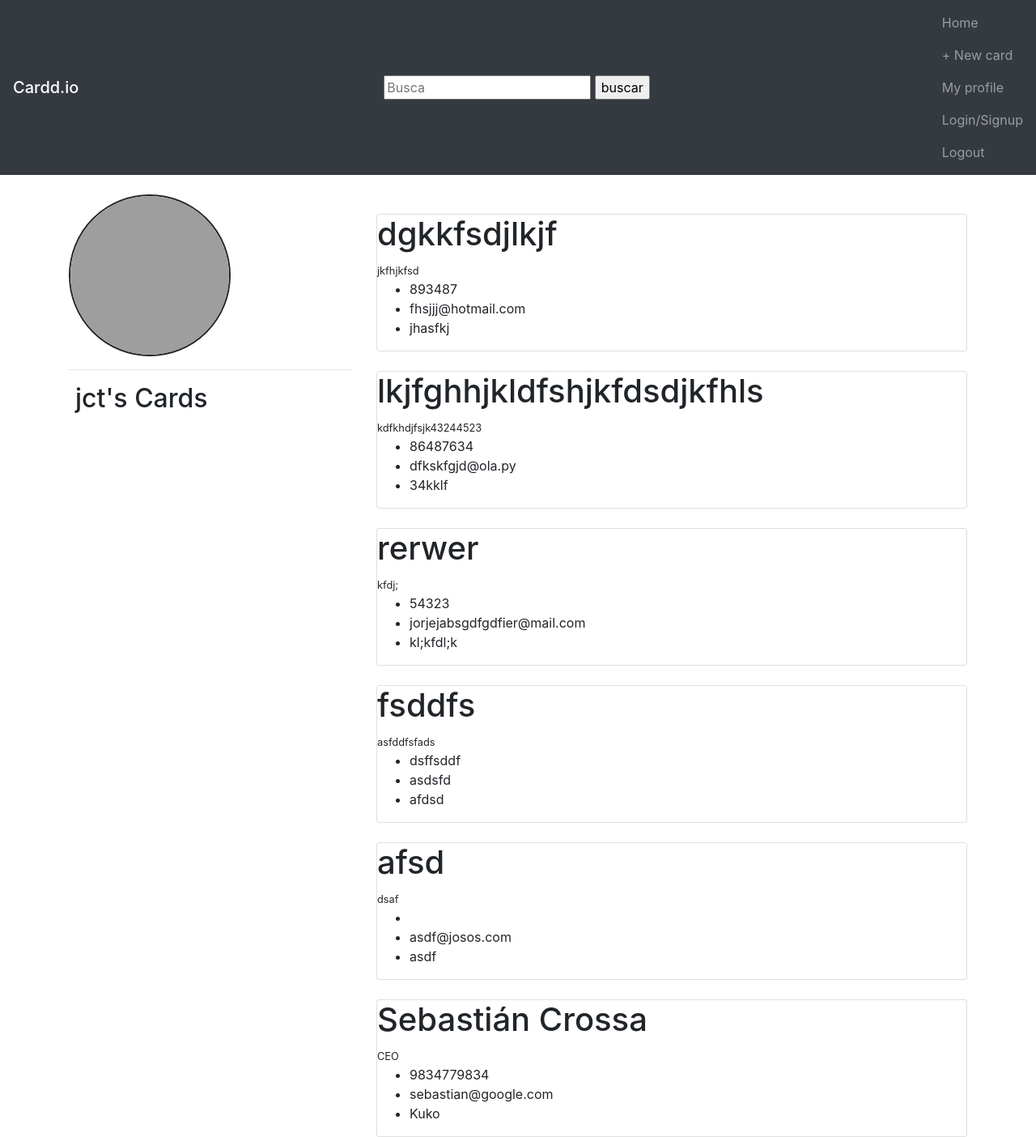
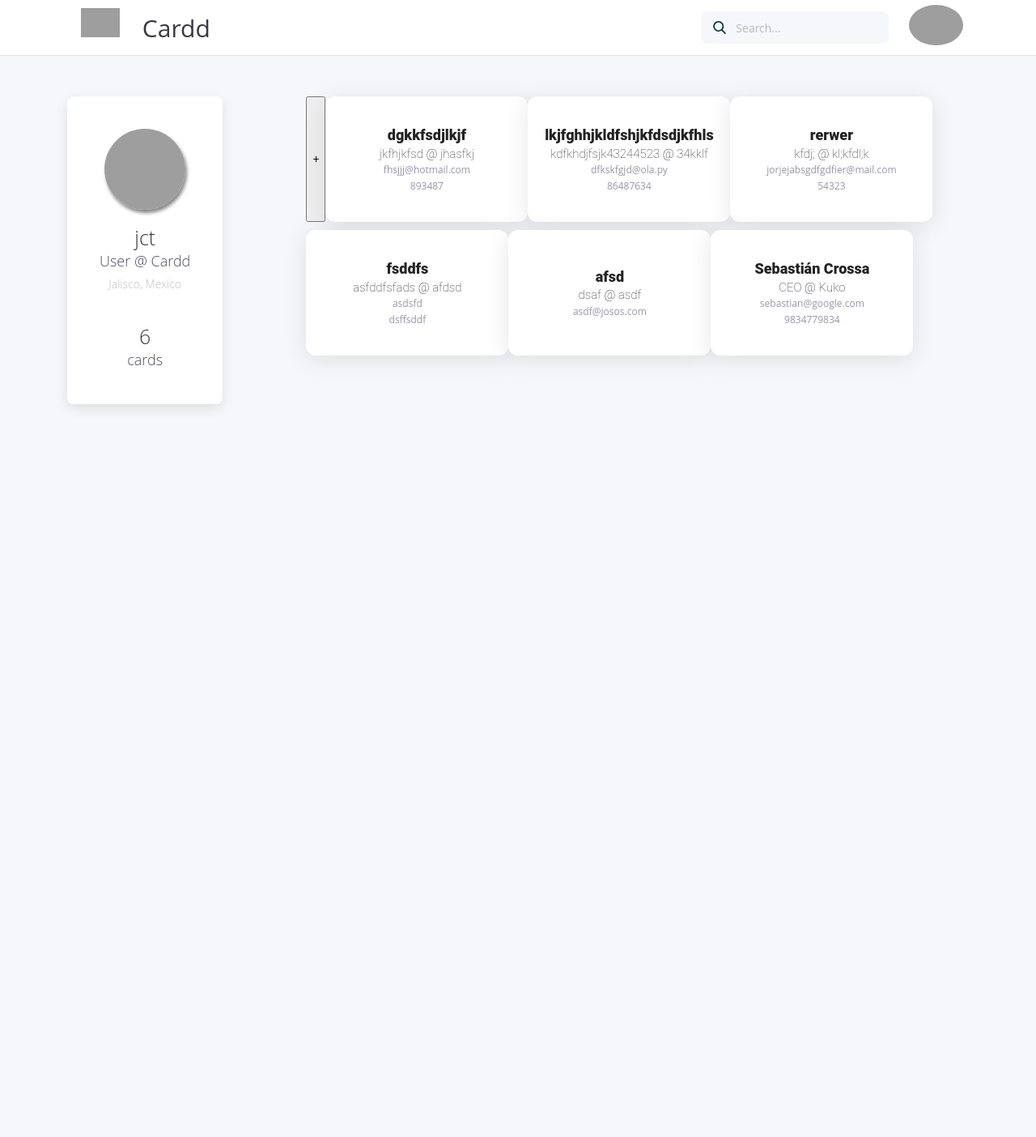
Before and after one commit to JonathanChavezTamales/Cardd, a Django app: page /me in a window 1280 px wide. Shown: the whole page at 81% size. After the commit the page ends 504 px from the top, so only its background shows below. Run offline with Django 3.2, Linux system fonts and the light colour scheme; a user stored in the database is signed in; data comes from the database, SQL or seed files in the repository; both versions use the stored data as it was after the commit; some libraries are stand-ins or nearby versions; grey boxes are pictures that could not be loaded.

Commit message:
it works

```diff
--- a/cardd/settings.py
+++ b/cardd/settings.py
@@ -138,6 +138,10 @@ MEDIA_URL = '/media/'
 LOGIN_REDIRECT_URL = '/home'
 LOGOUT_REDIRECT_URL = '/home'
 
+STATICFILES_DIRS = [
+    os.path.join(BASE_DIR, "static"),
+]
+
 
 ## PRODUCTION
 
--- a/cardd/urls.py
+++ b/cardd/urls.py
@@ -21,6 +21,10 @@ from cards.views import all_cards_view, new_card_view
 from user.views import my_user_view, signup_view, user_view
 from django.conf.urls import url, include
 from django.contrib.auth import views as auth_views
+from django.http import HttpResponseRedirect
+from django.views.generic import TemplateView
+
+
 
 
 
@@ -43,4 +47,9 @@ urlpatterns = [
     path('logout', auth_views.logout),
     url(r'^oauth/', include('social_django.urls', namespace='social')),
 
+    #Errors
+
+    url('503', TemplateView.as_view(template_name='errors/503.html'),
+    name='503')
+
 ]+ static(settings.MEDIA_URL, document_root=settings.MEDIA_ROOT)
--- a/templates/base.html
+++ b/templates/base.html
@@ -1,54 +1,115 @@
+{% load staticfiles %}
 <!DOCTYPE html>
 <html lang="en">
 <head>
   <meta charset="UTF-8">
   <meta name="viewport" content="width=device-width, initial-scale=1.0">
   <meta http-equiv="X-UA-Compatible" content="ie=edge">
-  <link rel="stylesheet" href="https://stackpath.bootstrapcdn.com/bootstrap/4.2.1/css/bootstrap.min.css" integrity="sha384-GJzZqFGwb1QTTN6wy59ffF1BuGJpLSa9DkKMp0DgiMDm4iYMj70gZWKYbI706tWS" crossorigin="anonymous">
+  <link rel="stylesheet" href="{% static '/css/main.css' %}">
   <title>Cardd</title>
 </head>
 <body>
-  <nav class="navbar expand-lg navbar-dark bg-dark">
-    <span class="navbar-brand mb-0 h1">Cardd.io</span>
+  <div id="header-background">
+    <section id='header'>
+      <div class="wrapper" id='navbar-wrapper'>
+        <span >
+          <a sty href="/home" id="title" >
+            <img class="logo-nav" src="{%static 'img/logo.png'%}">
+            <span>Cardd</span>
+          </a>
+        </span>
+        <div id="header-right">
+          <div class="search-container">
+              <?xml version="1.0" encoding="iso-8859-1"?>
+              <!-- Generator: Adobe Illustrator 19.0.0, SVG Export Plug-In . SVG Version: 6.00 Build 0)  -->
+              <svg xmlns="http://www.w3.org/2000/svg" xmlns:xlink="http://www.w3.org/1999/xlink" version="1.1" id="Capa_1" x="0px" y="0px" viewBox="0 0 56.966 56.966" style="enable-background:new 0 0 56.966 56.966;" xml:space="preserve" width="512px" height="512px">
+                <path d="M55.146,51.887L41.588,37.786c3.486-4.144,5.396-9.358,5.396-14.786c0-12.682-10.318-23-23-23s-23,10.318-23,23  s10.318,23,23,23c4.761,0,9.298-1.436,13.177-4.162l13.661,14.208c0.571,0.593,1.339,0.92,2.162,0.92  c0.779,0,1.518-0.297,2.079-0.837C56.255,54.982,56.293,53.08,55.146,51.887z M23.984,6c9.374,0,17,7.626,17,17s-7.626,17-17,17  s-17-7.626-17-17S14.61,6,23.984,6z" fill="#053535"/>
+                <g>
+                </g>
+                <g>
+                </g>
+                <g>
+                </g>
+                <g>
+                </g>
+                <g>
+                </g>
+                <g>
+                </g>
+                <g>
+                </g>
+                <g>
+                </g>
+                <g>
+                </g>
+                <g>
+                </g>
+                <g>
+                </g>
+                <g>
+                </g>
+                <g>
+                </g>
+                <g>
+                </g>
+                <g>
+                </g>
+              </svg>
 
-    <form class="" method="">
-      <input type="text" name="id" value="" placeholder="Busca">
-      <input type="submit" name="" value="buscar">
-    </form>
+              <input id="input-field" type="text" placeholder="Search...">
+          </div>
 
-    <ul class="navbar-nav">
-      <li class="nav-item">
-        <a class="nav-link" href="/home">Home</a>
-      </li>
-      <li class="nav-item">
-        <a class="nav-link" href="/new_card">+ New card</a>
-      </li>
-      <li class="nav-item">
-        <a class="nav-link" href="/me">My profile</a>
-      </li>
-      <li class="nav-item">
-        <a class="nav-link" href="/signup">Login/Signup</a>
-      </li>
+          {% if user.is_authenticated %}
 
-      {% if user.is_authenticated %}
-      <li class="nav-item">
-        <a class="nav-link" href="/logout">Logout</a>
-      </li>
+          <div class="dropdown">
+            <div class="dropdown_clickable">
+                <a href="javascript:void(0);" class="drop-button" onclick="displayDropdown()"></a>
 
-      {% endif %}
+                {%if detailed.extra_data.access_token.screen_name != null %}
 
-    </ul>
-  </nav>
 
-  <div class="container mt-4">
+                <img style="border-radius: 50%;" src="https://avatars.io/twitter/{{detailed.extra_data.access_token.screen_name}}/profile_image?size=original" alt="User profile pic">
 
-    {% block content %}
+                {% endif %}
 
-    {% endblock %}
+                {%if detailed.extra_data.access_token.screen_name == null %}
+                <img style="border-radius: 50%;" src="https://www.r-users.com/wp-content/plugins/all-in-one-seo-pack/images/default-user-image.png" alt="User profile pic">
 
+                {% endif %}
+
+            </div>
+            <div class="dropdown-content" id="myDropdown">
+              <a href="/me">Profile</a>
+              <a href="/503">Settings</a>
+
+
+              <a href="/logout">Logout</a>
+
+            </div>
+          </div>
+
+          {% endif %}
+
+          {% if user.is_authenticated == False %}
+
+          <a href="signup">Login/Signup</a>
+
+          {% endif %}
+
+
+        </div>
+      </div>
+    </section>
   </div>
 
+  {% block content %}
 
+  {% endblock %}
+
+  {% include 'modal.html' %}
+
+  <script src="{% static 'js/app.js' %}"></script>
+  <script src="{% static 'js/vendors.js' %}"></script>
 
 </body>
 </html>
--- a/templates/cards/card_element.html
+++ b/templates/cards/card_element.html
@@ -1,16 +1,8 @@
-<div class="mt-4">
-  <div class="card">
-    <div class="front">
-      <div class="logo"><span></span></div>
-    </div>
-    <div class="back">
-      <h1>{{card.name}}</h1>
-      <small>{{card.position}}</small>
-      <ul>
-        <li>{{card.phone}}</li>
-        <li>{{card.email}}</li>
-        <li>{{card.company}}</li>
-        </ul>
-    </div>
+<div class="card">
+  <div class="card-text">
+    <h3>{{card.name}}</h3>
+    <h4>{{card.position}} @ {{card.company}}</h4>
+    <p>{{card.email}}</p>
+    <p>{{card.phone}}</p>
   </div>
 </div>
--- /dev/null
+++ b/templates/modal.html
@@ -0,0 +1,40 @@
+<div class="modal" id="modal_create-account">
+    <div class="modal-content">
+      <span class="close_button">&times;</span>
+      <h1>Add card</h1>
+
+      <div id="modal_inputs" style="text-align: center;">
+
+        <form class="" >{%csrf_token%}
+
+          <input type="text" class="modal_input" id="modal_input_name" placeholder="Name*">
+          <input type="text" class="modal_input" id="modal_input_position" placeholder="Current role*">
+          <input type="text" class="modal_input" id="modal_input_company" placeholder="Company*">
+          <input type="text" class="modal_input" id="modal_input_email" placeholder="Email*">
+          <input type="text" class="modal_input" id="modal_input_phone" placeholder="Phone number">
+
+          <div id="radio-buttons">
+            <input  id="isPublic" type="checkbox" name="card_state" value="Publics" checked>
+            <label for="isPublic">Public</label>
+          </div>
+
+          {% if user.is_authenticated == False %}
+
+          <hr>
+
+          <a href="/signup" id="modal_create-card">Create card</a>
+
+          {% endif %}
+
+          {% if user.is_authenticated == True %}
+
+          <button href="signup" id="modal_create-card">Create card</a>
+
+          {% endif %}
+
+
+        </form>
+
+      </div>
+    </div>
+  </div>
--- a/templates/user/user.html
+++ b/templates/user/user.html
@@ -2,43 +2,47 @@
 
 {% block content %}
 
-<div class="row">
+<section class="profile">
+  <div id="profile_info">
 
-  <div class="col-sm-4">
-    {%if detailed.extra_data.access_token.screen_name != null %}
-    <img class=""
-    src="https://avatars.io/twitter/{{detailed.extra_data.access_token.screen_name}}/profile_image?size=original"
-     alt="" width="200px" height="200px" style="border-radius: 50%; border: 2px solid;">
-    {%endif%}
-    {%if detailed.extra_data.access_token.screen_name == null %}
-    <img src="https://www.r-users.com/wp-content/plugins/all-in-one-seo-pack/images/default-user-image.png"
-     alt="" width="200px" height="200px" style="border-radius: 50%; border: 2px solid;">
+      {%if detailed.extra_data.access_token.screen_name != null %}
 
-    {%endif%}
+      <img style="border-radius: 50%; box-shadow: 2px 4px 4px #888;" src="https://avatars.io/twitter/{{detailed.extra_data.access_token.screen_name}}/profile_image?size=original" alt="User profile pic">
 
-    <hr>
-    <div class="ml-2 ">
-      <h2>{{user.username}}'s Cards</h2>
-    </div>
-
-  </div>
+      {% endif %}
 
 
-  <div class="col-sm-8">
+      {%if detailed.extra_data.access_token.screen_name == null %}
+
+      <img style="border-radius: 50%;" src="https://www.r-users.com/wp-content/plugins/all-in-one-seo-pack/images/default-user-image.png" alt="User profile pic">
+
+      {% endif %}
+
+      <h3>{{user.username}}</h3>
+      <h4>User @ Cardd</h4>
+      <h5>Jalisco, Mexico</h5>
+
+      <div id="card-count">
+          <h3>{{cards.count}}</h3>
+          <h4>cards</h4>
+      </div>
+  </div>
+  <div id="profile_cards">
+
+    {% if user.username == request.user.username %}
+
+    <button type="button" name="button" id="cards-add_card_button">
+      +
+    </button>
+
+    {% endif %}
 
     {% for card in cards %}
 
     {% include 'cards/card_element.html' %}
 
     {% endfor %}
-
   </div>
-
-
-
-
-</div>
-
-
+</section>
 
 {% endblock %}
--- a/user/views.py
+++ b/user/views.py
@@ -30,8 +30,8 @@ def my_user_view(request):
 
 def user_view(request, uid):
 
+        user = User.objects.filter(id = uid)
 
-        user = User.objects.filter(id = uid)
         cards = Card.objects.filter(user__in=user).order_by('-date')
 
         ctx = {
```
Also changed, not shown: cards/views.py (+24 -1 lines), templates/cards/home.html (+13 -7 lines), templates/cards/new_card_card.html (added, +15 -0 lines), templates/errors/404.html (added, +8 -0 lines), templates/errors/503.html (added, +9 -0 lines), templates/user/signup.html (+95 -10 lines), db.sqlite3.
